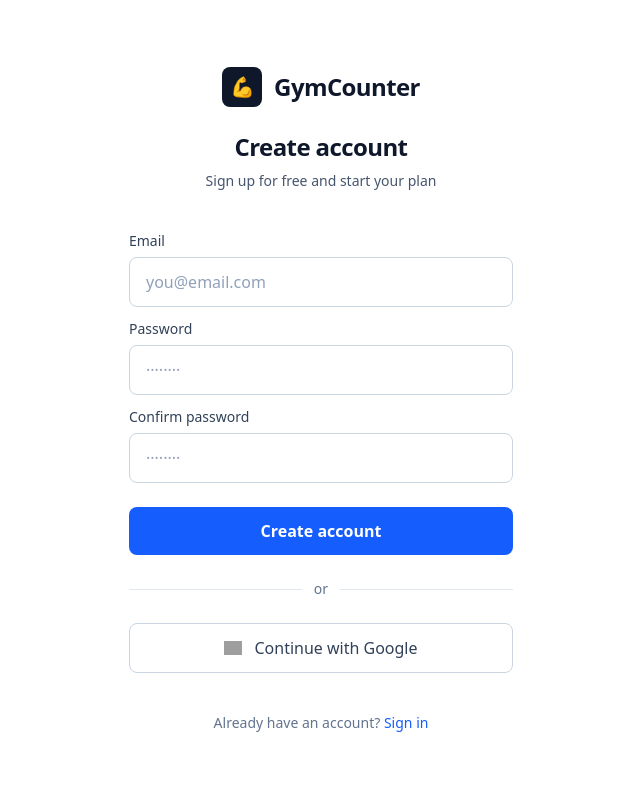
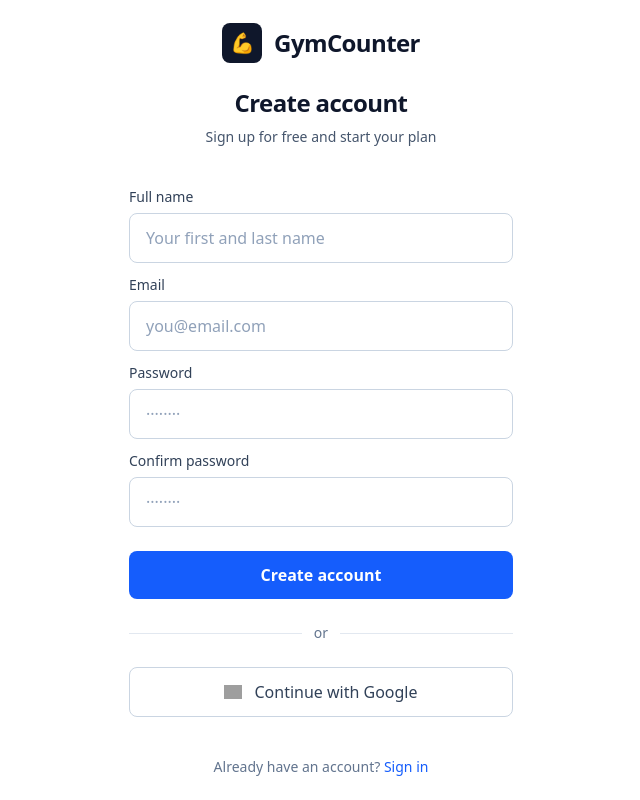
Before and after one commit to ketzal88/gym-counter, a Next.js app: page /auth/signup in a window 1280 px wide. Shown: the whole page, without its empty margins (319-959 px from the left). Built offline with nearby package versions, Linux system fonts and the light colour scheme; no server answers; grey boxes are pictures that could not be loaded.

Commit message:
feat: Implement Firebase authentication context, signup page, and i18n for authentication flows.

```diff
--- a/src/app/auth/signup/page.tsx
+++ b/src/app/auth/signup/page.tsx
@@ -8,6 +8,7 @@ import { useAuth } from '@/context/AuthContext';
 import { useLanguage } from '@/context/LanguageContext';
 
 export default function SignUp() {
+  const [fullName, setFullName] = useState('');
   const [email, setEmail] = useState('');
   const [password, setPassword] = useState('');
   const [confirmPassword, setConfirmPassword] = useState('');
@@ -33,7 +34,7 @@ export default function SignUp() {
 
     setLoading(true);
     try {
-      await registerWithEmail(email, password);
+      await registerWithEmail(email, password, fullName.trim() || undefined);
       router.push('/');
     } catch (err: unknown) {
       console.error(err);
@@ -88,6 +89,21 @@ export default function SignUp() {
         {/* Form */}
         <form className="space-y-6" onSubmit={handleSubmit}>
           <div className="space-y-3">
+            <div>
+              <label htmlFor="fullName" className="block text-sm font-medium text-slate-700 dark:text-slate-300 mb-1.5">
+                {t('auth.fullName')}
+              </label>
+              <input
+                id="fullName"
+                name="fullName"
+                type="text"
+                autoComplete="name"
+                className="w-full px-4 py-3 rounded-lg border border-slate-300 dark:border-slate-700 bg-white dark:bg-slate-950 text-slate-900 dark:text-white placeholder-slate-400 dark:placeholder-slate-600 focus:border-blue-600 focus:ring-1 focus:ring-blue-600 outline-none transition-colors"
+                placeholder={t('auth.fullNamePlaceholder')}
+                value={fullName}
+                onChange={(e) => setFullName(e.target.value)}
+              />
+            </div>
             <div>
               <label htmlFor="email" className="block text-sm font-medium text-slate-700 dark:text-slate-300 mb-1.5">
                 {t('auth.email')}
--- a/src/context/AuthContext.tsx
+++ b/src/context/AuthContext.tsx
@@ -9,6 +9,7 @@ import {
     signOut,
     signInWithEmailAndPassword,
     createUserWithEmailAndPassword,
+    updateProfile,
     UserCredential
 } from 'firebase/auth';
 import { auth } from '@/lib/firebase';
@@ -21,7 +22,7 @@ interface AuthContextType {
     onboardingCompleted: boolean;
     signInWithGoogle: () => Promise<void>;
     loginWithEmail: (email: string, password: string) => Promise<UserCredential>;
-    registerWithEmail: (email: string, password: string) => Promise<UserCredential>;
+    registerWithEmail: (email: string, password: string, displayName?: string) => Promise<UserCredential>;
     logout: () => Promise<void>;
 }
 
@@ -31,7 +32,7 @@ const AuthContext = createContext<AuthContextType>({
     onboardingCompleted: false,
     signInWithGoogle: async () => { },
     loginWithEmail: async () => { throw new Error('Not implemented'); },
-    registerWithEmail: async () => { throw new Error('Not implemented'); },
+    registerWithEmail: async () => { throw new Error('Not implemented') as never; },
     logout: async () => { },
 });
 
@@ -96,8 +97,12 @@ export const AuthProvider = ({ children }: { children: React.ReactNode }) => {
         return await signInWithEmailAndPassword(auth, email, password);
     };
 
-    const registerWithEmail = async (email: string, password: string) => {
-        return await createUserWithEmailAndPassword(auth, email, password);
+    const registerWithEmail = async (email: string, password: string, displayName?: string) => {
+        const result = await createUserWithEmailAndPassword(auth, email, password);
+        if (displayName && result.user) {
+            await updateProfile(result.user, { displayName });
+        }
+        return result;
     };
 
     const logout = async () => {
--- a/src/locales/en.ts
+++ b/src/locales/en.ts
@@ -152,6 +152,8 @@ const en = {
     errorGoogle: 'Error signing in with Google',
     signUpTitle: 'Create account',
     signUpSubtitle: 'Sign up for free and start your plan',
+    fullName: 'Full name',
+    fullNamePlaceholder: 'Your first and last name',
     confirmPassword: 'Confirm password',
     confirmPasswordPlaceholder: '········',
     signUpButton: 'Create account',
--- a/src/locales/es.ts
+++ b/src/locales/es.ts
@@ -152,6 +152,8 @@ const es = {
     errorGoogle: 'Error iniciando sesi\u00f3n con Google',
     signUpTitle: 'Crear cuenta',
     signUpSubtitle: 'Registrate gratis y empez\u00e1 tu plan',
+    fullName: 'Nombre completo',
+    fullNamePlaceholder: 'Tu nombre y apellido',
     confirmPassword: 'Confirmar contrase\u00f1a',
     confirmPasswordPlaceholder: '\u00b7\u00b7\u00b7\u00b7\u00b7\u00b7\u00b7\u00b7',
     signUpButton: 'Crear cuenta',
```
Also changed, not shown: 1 other file (tests, documents, lock files or other folders).
